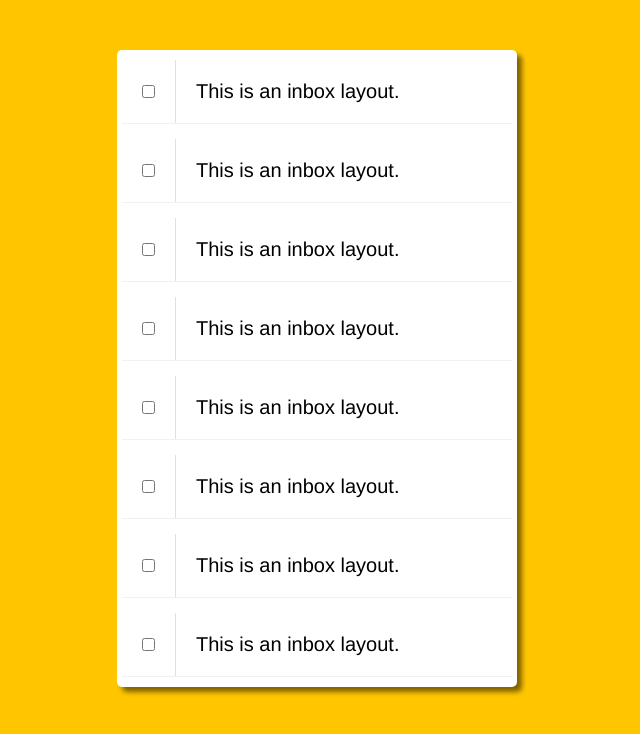
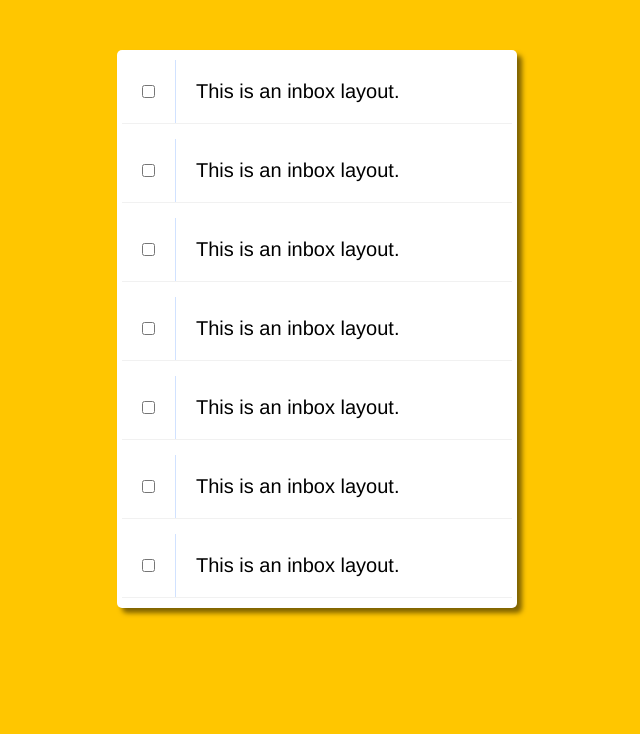
Before and after one commit to ismailcet/30-Days-30-Projects-Javascript, a plain HTML site: page Hold Shift to Check Multiple Checkboxes/index.html in a window 1280 px wide. Shown: the whole page, without its empty margins (323-963 px from the left). Drawn offline with Linux system fonts and the light colour scheme.

Commit message:
Day 10 Project

```diff
--- a/Hold Shift to Check Multiple Checkboxes/index.html
+++ b/Hold Shift to Check Multiple Checkboxes/index.html
@@ -37,10 +37,6 @@
             <input type="checkbox">
             <p>This is an inbox layout.</p>
         </div>
-        <div class="item">
-            <input type="checkbox">
-            <p>This is an inbox layout.</p>
-        </div>
     </section>
     <script src="script.js"></script>
 </body>
```
